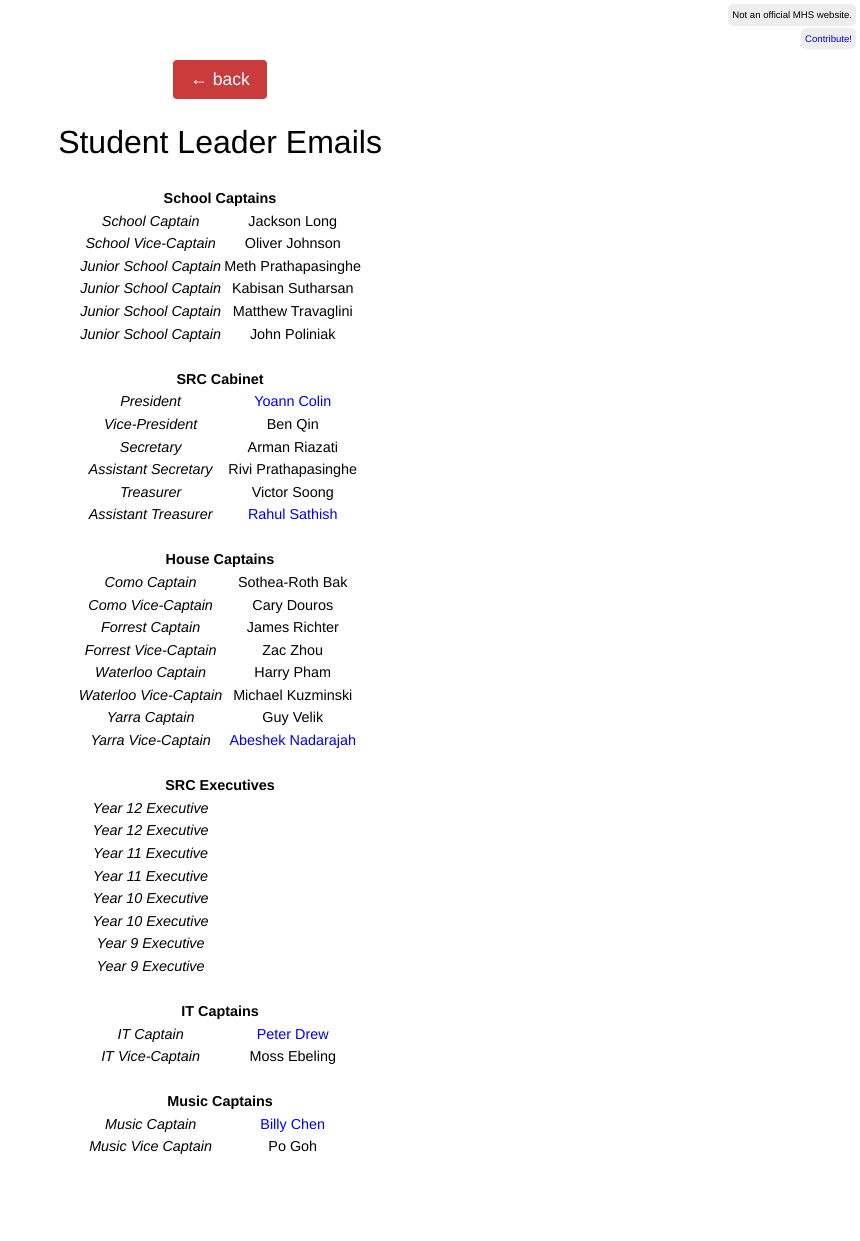
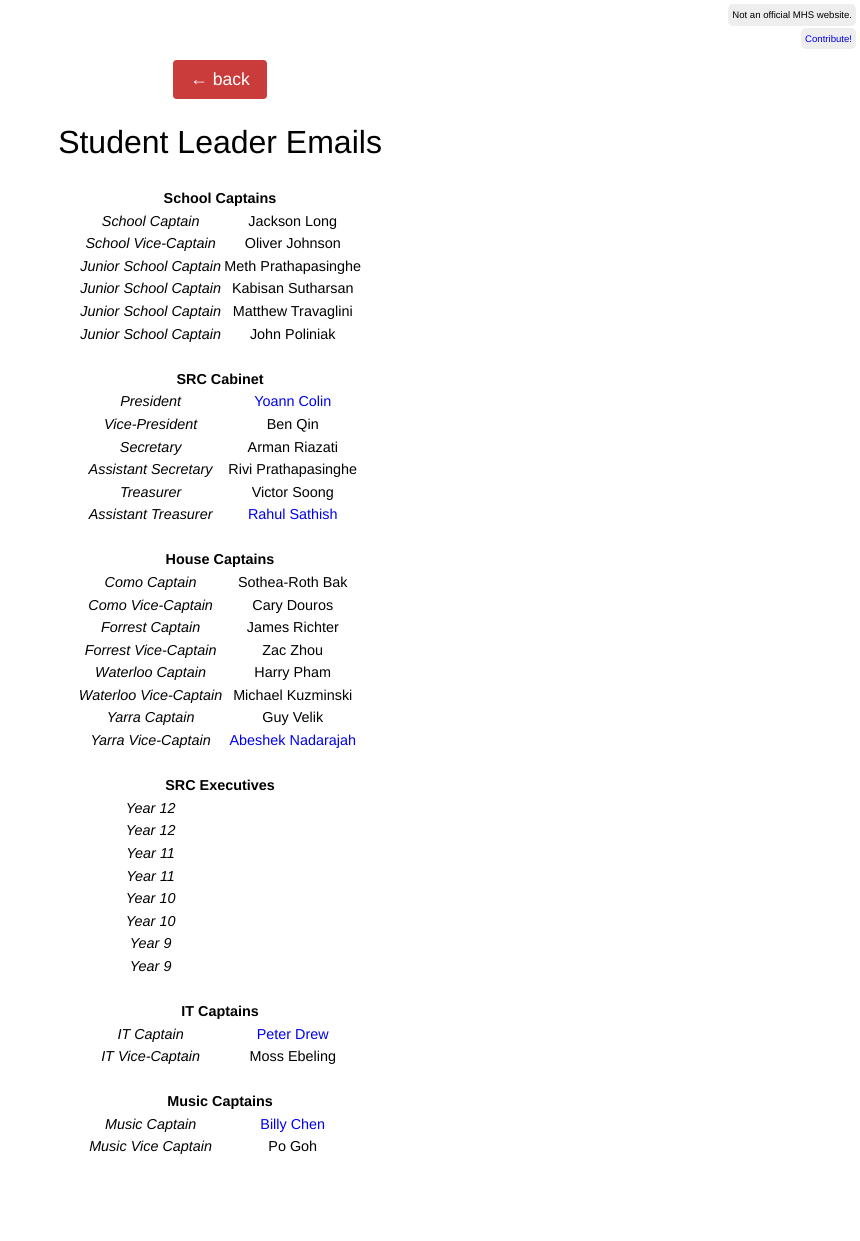
Before and after one commit to mhslinks/mhslinks.github.io, a Jekyll site: the page built from studentcontacts/index.html, in a window 1280 px wide. Shown: the whole page, without its empty margins (420-1280 px from the left). Built offline with Jekyll 4.4.1, drawn with Linux system fonts in a browser that asks for light colours.

Commit message:
updated src exec title

```diff
--- a/_data/studentcontacts.yml
+++ b/_data/studentcontacts.yml
@@ -88,35 +88,35 @@
 
 - name: SRC Executives
   members:
-    - position: Year 12 Executive
+    - position: Year 12
       name:
       email:
 
-    - position: Year 12 Executive
+    - position: Year 12
       name:
       email:
 
-    - position: Year 11 Executive
+    - position: Year 11
       name:
       email:
 
-    - position: Year 11 Executive
+    - position: Year 11
       name:
       email:
 
-    - position: Year 10 Executive
+    - position: Year 10
       name:
       email:
 
-    - position: Year 10 Executive
+    - position: Year 10
       name:
       email:
 
-    - position: Year 9 Executive
+    - position: Year 9
       name:
       email:
 
-    - position: Year 9 Executive
+    - position: Year 9
       name:
       email:
 
```
